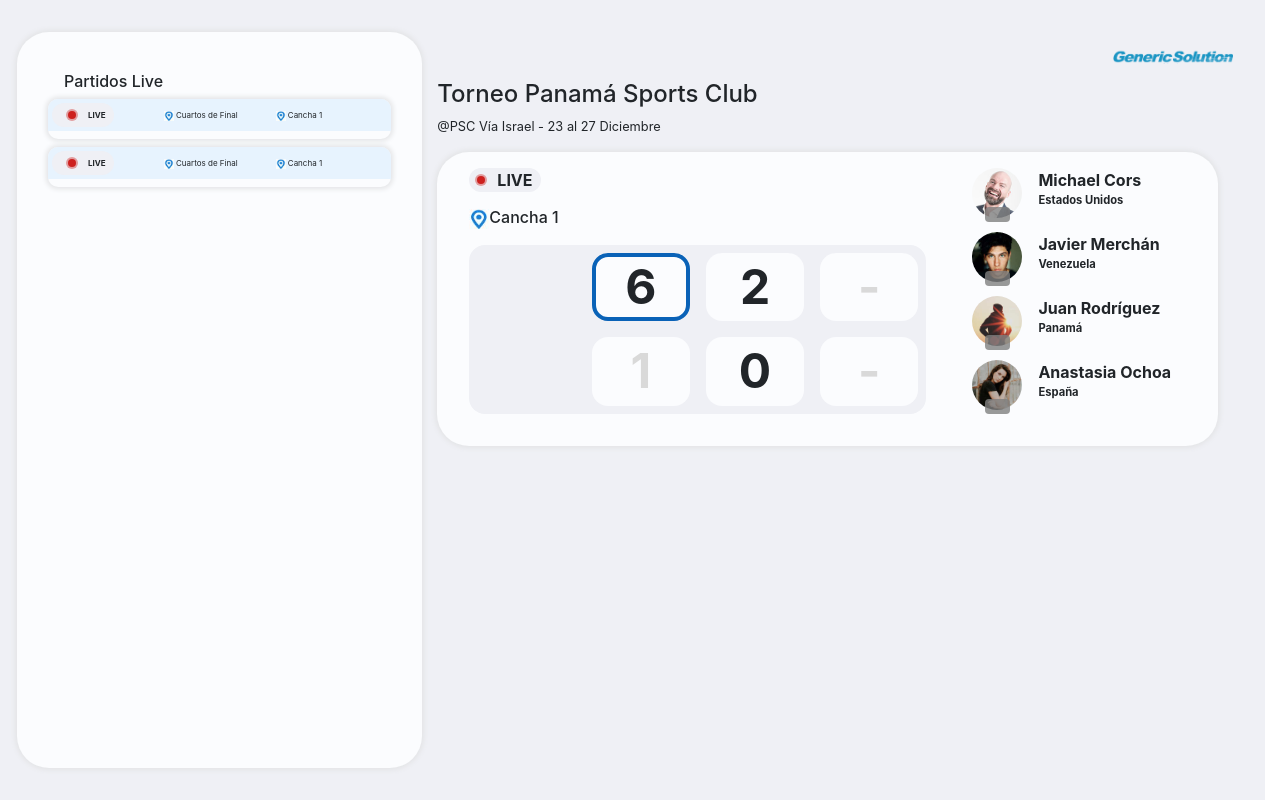
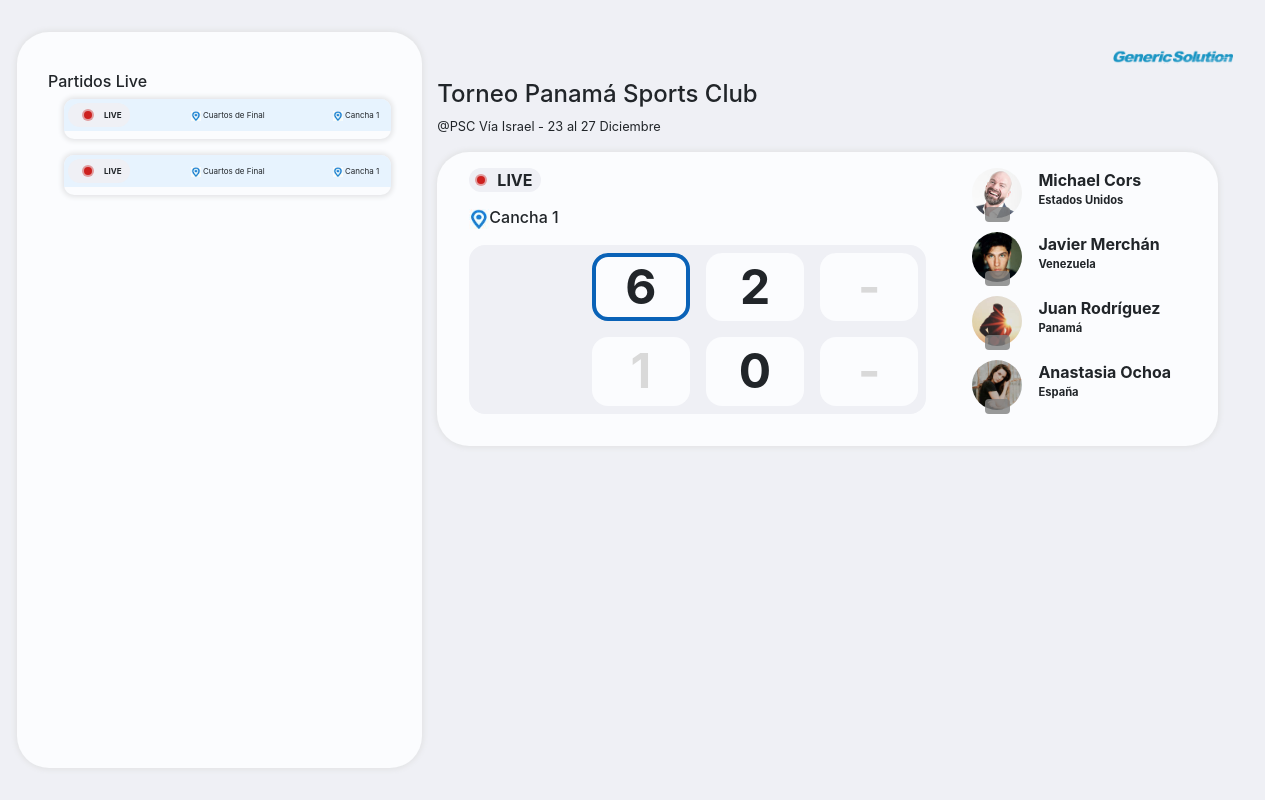
Before and after one commit to rVethencourt/torneo-live, an Angular app: page /torneo in a window 1280 px wide. Built offline with nearby package versions, Linux system fonts and the light colour scheme.

Commit message:
header de elementos en lista de partidos

```diff
--- a/src/app/torneo/partidos-lista/partidos-lista.component.html
+++ b/src/app/torneo/partidos-lista/partidos-lista.component.html
@@ -1,6 +1,6 @@
 <div class="p-3">
-	<h6 class="mt-2 ml-3">Partidos Live</h6>
-	<div *ngFor="let game of games; let i=index">
+	<h6 class="mt-2">Partidos Live</h6>
+	<div class="ml-3 mb-3" *ngFor="let game of games; let i=index">
 		<div class="custom-card col-sm-12 mb-2"
 		[ngClass]="{'active': activeIndex == i}">
 			<div class="row no-gutters game-header p-1">
@@ -19,7 +19,7 @@
 					</div>
 				</div>
 				<div class="col-sm-4">
-					<div>
+					<div class="mr-2">
 						<small>
 							<span><img src="./assets/images/location.JPG"></span>
 							Cancha 1
--- a/src/app/torneo/partidos-lista/partidos-lista.component.scss
+++ b/src/app/torneo/partidos-lista/partidos-lista.component.scss
@@ -18,12 +18,12 @@
 	height: 10px;
 }
 
-.game-header > div:nth-child(2) {
+.game-header > .col-sm-4 > div:nth-child(1):not(.live) {
 	margin: auto;
 }
 
-.game-header > div:nth-child(3) {
-	margin-right: auto;
+.game-header > .col-sm-4 > div:nth-child(2) {
+	margin-left: auto;
 }
 
 .game-header > div > div {
```
